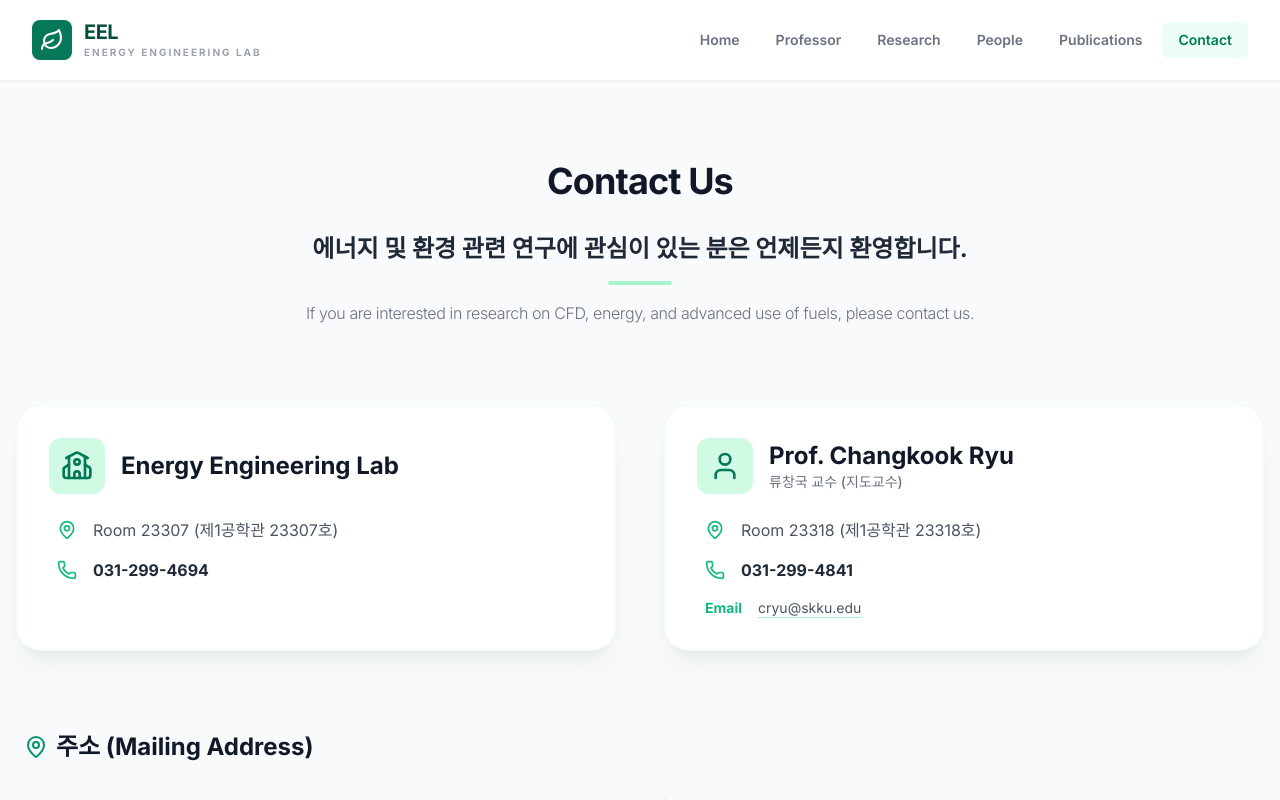
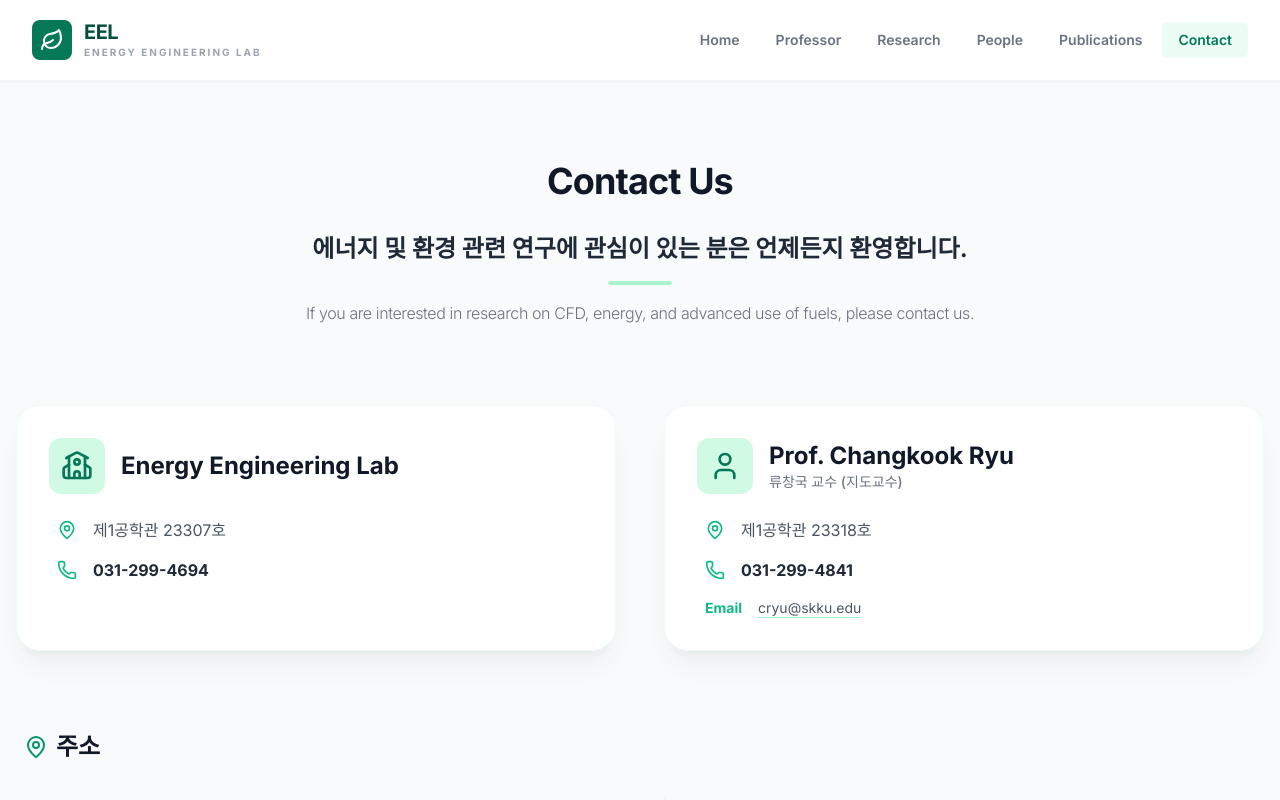
Before and after one commit to EEL23307/eelab_page, a React (Vite) app: page / in a window 1280 px wide. Both pictures are taken after a click on the button "Contact Us". Shown: the top 800 px of the page. Built offline with nearby package versions, Linux system fonts and the light colour scheme.

Commit message:
Update Contact.tsx

```diff
--- a/pages/Contact.tsx
+++ b/pages/Contact.tsx
@@ -52,7 +52,7 @@ const Contact: React.FC = () => {
           <div className="space-y-4 text-gray-600 pl-2">
             <div className="flex items-start gap-4">
               <MapPin className="h-5 w-5 text-emerald-500 mt-0.5 shrink-0" />
-              <span>Room 23307 (제1공학관 23307호)</span>
+              <span>제1공학관 23307호</span>
             </div>
             <div className="flex items-center gap-4">
               <Phone className="h-5 w-5 text-emerald-500 shrink-0" />
@@ -76,7 +76,7 @@ const Contact: React.FC = () => {
           <div className="space-y-4 text-gray-600 pl-2">
             <div className="flex items-start gap-4">
               <MapPin className="h-5 w-5 text-emerald-500 mt-0.5 shrink-0" />
-              <span>Room 23318 (제1공학관 23318호)</span>
+              <span>제1공학관 23318호</span>
             </div>
             <div className="flex items-center gap-4">
               <Phone className="h-5 w-5 text-emerald-500 shrink-0" />
@@ -96,7 +96,7 @@ const Contact: React.FC = () => {
       <div className="mb-12 px-2">
         <h2 className="text-2xl font-bold text-gray-900 mb-8 flex items-center gap-2">
           <MapPin className="h-6 w-6 text-emerald-600" />
-          주소 (Mailing Address)
+          주소
         </h2>
 
         <div className="grid grid-cols-1 md:grid-cols-2 gap-8 md:gap-12 items-center">
```
